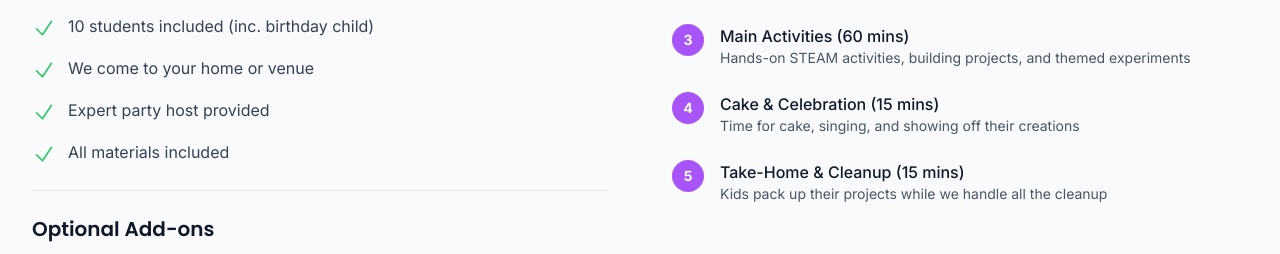
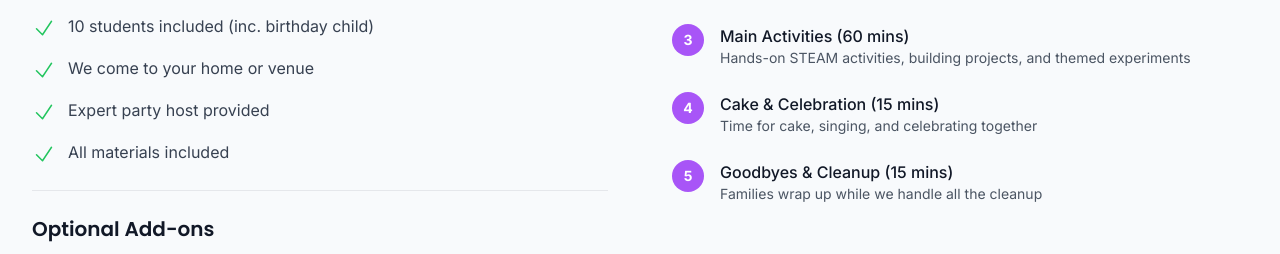
Before and after one commit to TinkerTanked/tinkertank-market, a Next.js app: page /birthdays/coding-party in a window 1280 px wide. Shown: the part 947-1201 px from the top of the page. Built offline with nearby package versions, Linux system fonts and the light colour scheme; no server answers.

Commit message:
fix: remove take-home project claims
Amp-Thread-ID: https://ampcode.com/threads/T-019fe38d-2590-7352-ae1f-381f924dd253
Co-authored-by: Amp <amp@ampcode.com>

```diff
--- a/src/app/birthdays/BirthdaysClient.tsx
+++ b/src/app/birthdays/BirthdaysClient.tsx
@@ -96,10 +96,10 @@ export default function BirthdaysClient() {
                 <span className='text-3xl'>🏆</span>
               </div>
               <h3 className='font-display font-semibold text-lg text-gray-900 mb-2'>
-                Take-Home Gifts
+                Everyone Gets Involved
               </h3>
               <p className='text-gray-600 text-sm'>
-                Every guest creates something special to take home
+                Interactive challenges keep the whole group creating, collaborating and having fun
               </p>
             </div>
           </div>
--- a/src/app/birthdays/[id]/page.tsx
+++ b/src/app/birthdays/[id]/page.tsx
@@ -208,7 +208,7 @@ export default function BirthdayDetailPage() {
                   </div>
                   <div>
                     <h3 className='font-medium text-gray-900'>Cake & Celebration (15 mins)</h3>
-                    <p className='text-gray-600 text-sm'>Time for cake, singing, and showing off their creations</p>
+                    <p className='text-gray-600 text-sm'>Time for cake, singing, and celebrating together</p>
                   </div>
                 </div>
 
@@ -217,8 +217,8 @@ export default function BirthdayDetailPage() {
                     5
                   </div>
                   <div>
-                    <h3 className='font-medium text-gray-900'>Take-Home & Cleanup (15 mins)</h3>
-                    <p className='text-gray-600 text-sm'>Kids pack up their projects while we handle all the cleanup</p>
+                    <h3 className='font-medium text-gray-900'>Goodbyes & Cleanup (15 mins)</h3>
+                    <p className='text-gray-600 text-sm'>Families wrap up while we handle all the cleanup</p>
                   </div>
                 </div>
               </div>
--- a/src/app/camps/CampsClient.tsx
+++ b/src/app/camps/CampsClient.tsx
@@ -121,10 +121,10 @@ export default function CampsClient() {
                 <span className='text-3xl'>🏆</span>
               </div>
               <h3 className='font-display font-semibold text-xl text-gray-900 mb-3'>
-                Take Home Projects
+                Skills That Stick
               </h3>
               <p className='text-gray-600'>
-                Every camper creates something awesome to take home and show family and friends.
+                Kids build confidence, creative thinking and practical STEAM skills through every challenge.
               </p>
             </div>
           </div>
--- a/src/components/booking/CampBookingWizard.tsx
+++ b/src/components/booking/CampBookingWizard.tsx
@@ -112,7 +112,7 @@ export default function CampBookingWizard({ onClose, isOpen, initialLocationId }
         category: 'camps' as const,
         type: 'CAMP' as const,
         ageRange: '6-16 years',
-        features: ['Hands-on STEAM experiments', 'Take-home project', 'Small Groups', 'Expert instructor guidance'],
+        features: ['Hands-on STEAM experiments', 'Creative problem-solving', 'Small Groups', 'Expert instructor guidance'],
         images: ['/images/camps2.jpeg'],
         date: firstDate,
         location: bookingData.location.name,
--- a/src/components/booking/ConfirmationStep.tsx
+++ b/src/components/booking/ConfirmationStep.tsx
@@ -166,7 +166,7 @@ export default function ConfirmationStep({ bookingData, onAddToCart }: Confirmat
           </div>
           <div className="flex items-center space-x-2">
             <div className="w-1.5 h-1.5 bg-green-500 rounded-full"></div>
-            <span>Take-home project</span>
+            <span>Creative problem-solving</span>
           </div>
           <div className="flex items-center space-x-2">
             <div className="w-1.5 h-1.5 bg-green-500 rounded-full"></div>
--- a/src/components/booking/ConfirmationStepNew.tsx
+++ b/src/components/booking/ConfirmationStepNew.tsx
@@ -113,7 +113,7 @@ export default function ConfirmationStepNew({ location, dates, campType }: Confi
           </div>
           <div className="flex items-start space-x-2">
             <CheckIcon className="w-4 h-4 text-blue-600 mt-0.5 flex-shrink-0" />
-            <span className="text-blue-900">Take-home projects</span>
+            <span className="text-blue-900">Creative problem-solving</span>
           </div>
           <div className="flex items-start space-x-2">
             <CheckIcon className="w-4 h-4 text-blue-600 mt-0.5 flex-shrink-0" />
--- a/src/components/examples/CartDemo.tsx
+++ b/src/components/examples/CartDemo.tsx
@@ -45,7 +45,7 @@ const sampleProducts: Product[] = [
         { start: '14:00', end: '16:00' }
       ]
     },
-    features: ['Robot building', 'Programming basics', 'Take home robot'],
+    features: ['Robot building', 'Programming basics', 'Team challenges'],
     images: ['/images/birthday-parties-1.jpg'],
     maxCapacity: 12,
     addOns: [
--- a/src/lib/productCatalog.ts
+++ b/src/lib/productCatalog.ts
@@ -63,7 +63,7 @@ export const createProductCatalog = (): CatalogProduct[] => [
       'Robot building and programming',
       '3D design challenges',
       'Team collaboration games',
-      'Take-home projects',
+      'Guided creative challenges',
       'Healthy snacks included'
     ],
     images: ['/images/camps1.jpeg', '/images/camps2.jpeg'],
```
